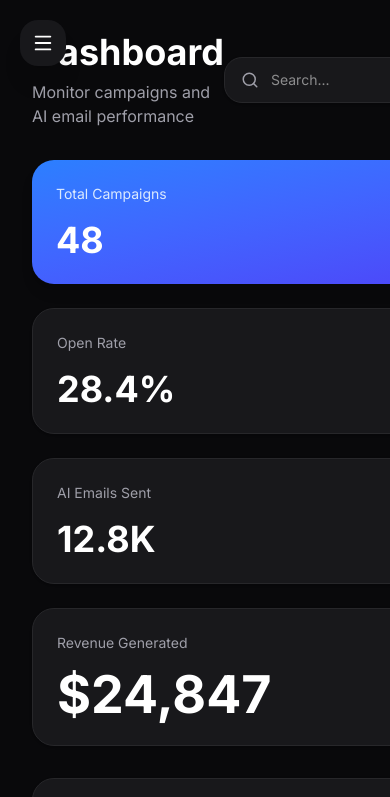
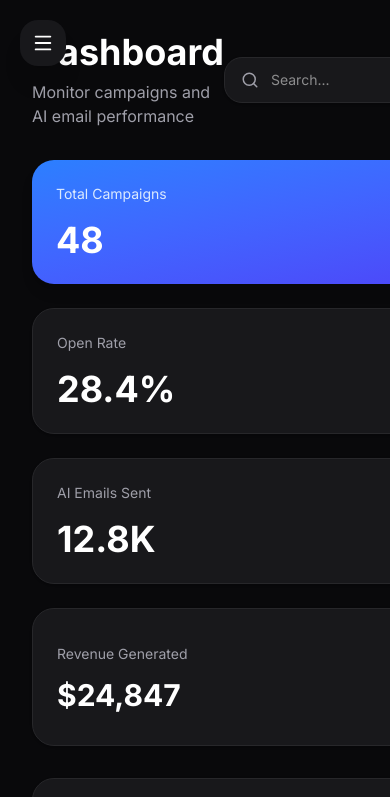
Before and after one commit to srinidhxi/Globopersona-Redesign, a Next.js app: page / in a window 390 px wide. Shown: the top 797 px of the page. Built offline with nearby package versions, Linux system fonts and the light colour scheme.

Commit message:
Fix responsive revenue card

```diff
--- a/src/app/page.tsx
+++ b/src/app/page.tsx
@@ -313,7 +313,7 @@ export default function Home() {
         Revenue Generated
       </p>
 
-      <h2 className="text-[52px] leading-none font-bold mt-4 text-zinc-900 dark:text-white whitespace-nowrap">
+      <h2 className="text-3xl xl:text-5xl leading-none font-bold mt-4 text-zinc-900 dark:text-white whitespace-nowrap">
         $24,847
       </h2>
 
```
